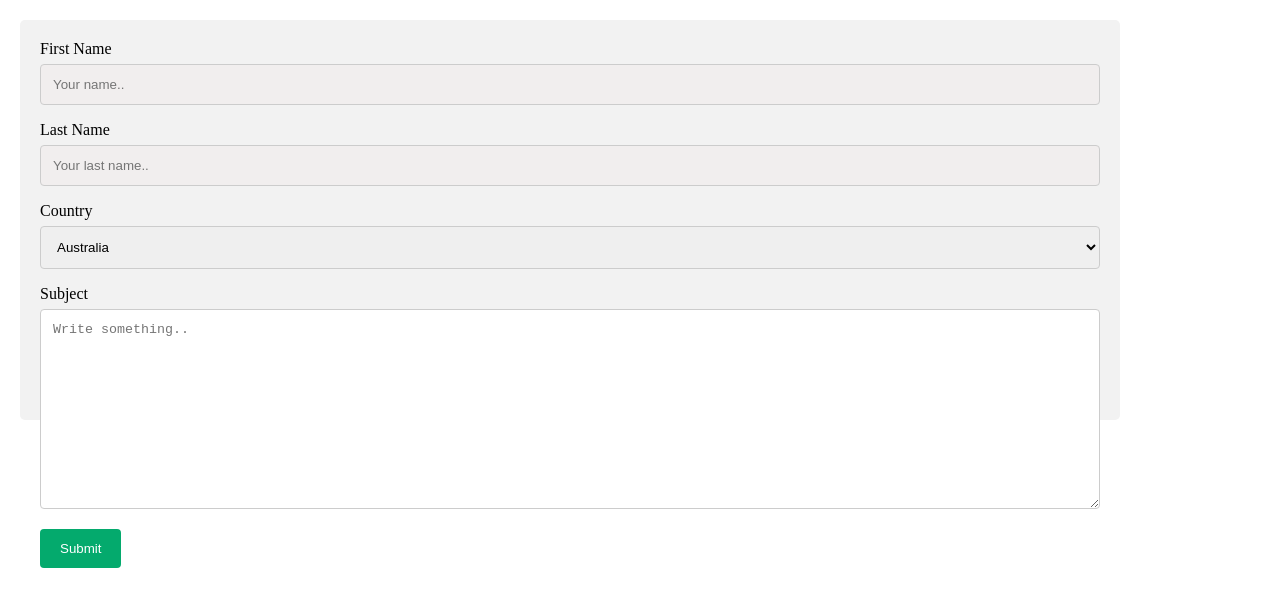
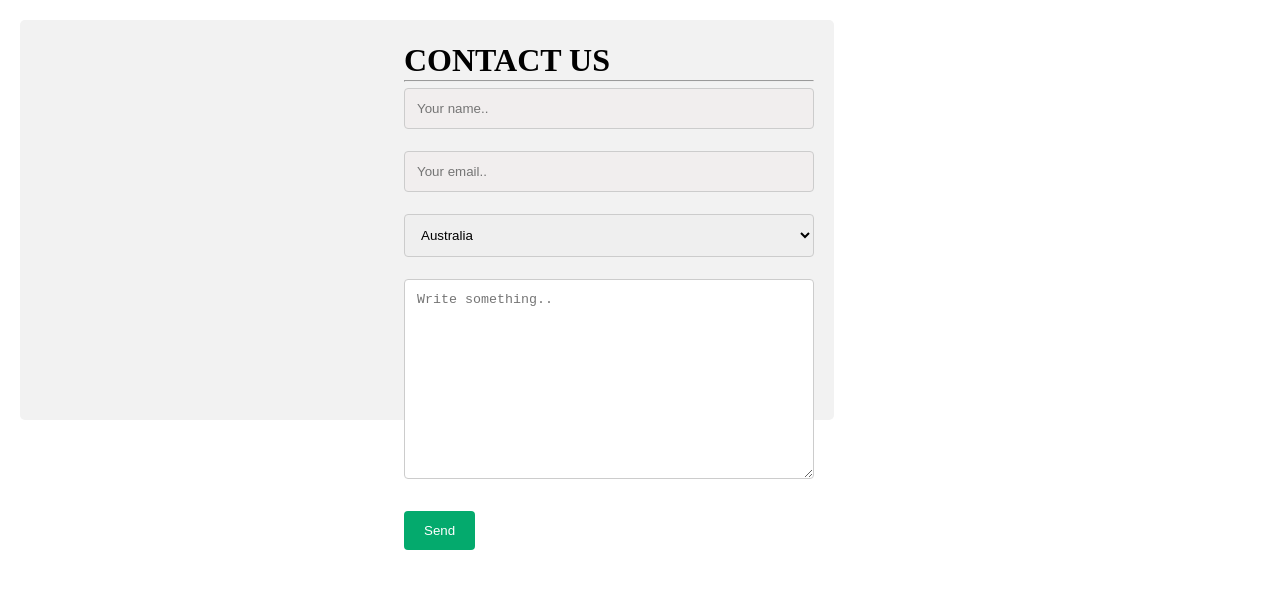
Before and after one commit to UmamaMasroor/Hackathon-2, a plain HTML site: page contact.html in a window 1280 px wide. Drawn offline with Linux system fonts and the light colour scheme.

Commit message:
coding...

```diff
--- a/assests/style.css
+++ b/assests/style.css
@@ -168,5 +168,7 @@ input[type=text], select, textarea {
     border-radius: 5px;
     background-color: #f2f2f2;
     padding: 20px;
+    padding-left: 30%;
+    line-height: 40px;
   }
 /* CONTACT us end */
--- a/contact.html
+++ b/contact.html
@@ -8,25 +8,30 @@
 </head>
 <body>
 <div class="container">
+    <h1>CONTACT US</h1>
+    <hr>
   <form action="action_page.php">
-
-    <label for="fname">First Name</label>
+<div>
+    <label for="fname"></label>
     <input type="text" id="fname" name="firstname" placeholder="Your name..">
 
-    <label for="lname">Last Name</label>
-    <input type="text" id="lname" name="lastname" placeholder="Your last name..">
-
-    <label for="country">Country</label>
+    <label for="lname"></label>
+    <input type="text" id="lname" name="lastname" placeholder="Your email..">
+</div>
+    <label for="country"></label>
     <select id="country" name="country">
       <option value="australia">Australia</option>
       <option value="canada">Canada</option>
       <option value="usa">USA</option>
+      <option value="usa">Pakistan</option>
+      <option value="usa">Iran</option>
+      <option value="usa">India</option>
     </select>
 
-    <label for="subject">Subject</label>
+    <label for="subject"></label>
     <textarea id="subject" name="subject" placeholder="Write something.." style="height:200px"></textarea>
 
-    <input type="submit" value="Submit">
+    <input type="submit" value="Send">
 
   </form>
 </div>
```
